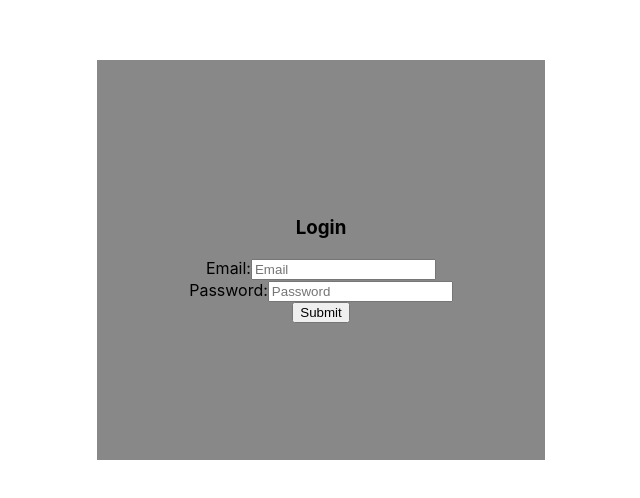
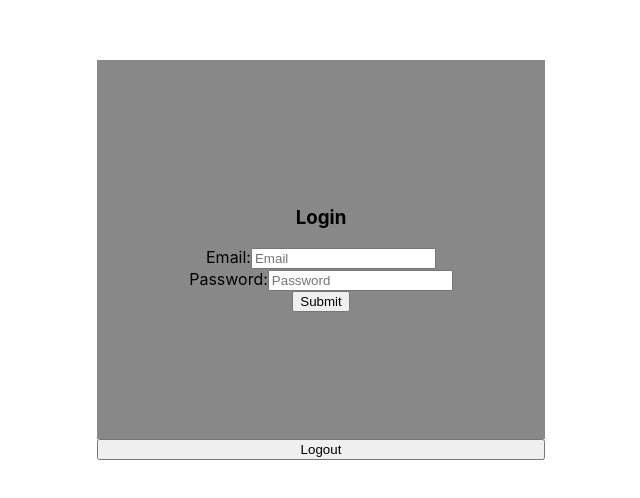
Before and after one commit to jedidiahhwang/get-crafty, a React (Create React App) app: page /login in a window 1280 px wide. Shown: the part 140-638 px from the top of the page, without its empty margins (319-959 px from the left). Built offline with nearby package versions, Linux system fonts and the light colour scheme; a web font is replaced by a local one.

Commit message:
retesting login/logout functionality

```diff
--- a/src/Components/LoginForm.js
+++ b/src/Components/LoginForm.js
@@ -31,13 +31,26 @@ const LoginForm = () => {
             })
             .catch((err) => {
                 console.log("Request did not go through");
-                console.log(err);
+                console.log(err.response.data);
             })
     }
 
-    if(user.isLoggedIn) {
-        return <Navigate to="/userpage" />
+    const userLogout = (e) => {
+        e.preventDefault();
+
+        axios
+            .post("/auth/logout")
+            .then((res) => {
+                console.log(res.data);
+            })
+            .catch((err) => {
+                console.log(err.response);
+            });
     }
+
+    // if(user.isLoggedIn) {
+    //     return <Navigate to="/userpage" />
+    // }
 
     return (
         <div id="login-form-container">
@@ -53,6 +66,7 @@ const LoginForm = () => {
                 </label>
                 <button type="submit" onClick={userLogin}>Submit</button>
             </form>
+            <button onClick={userLogout}>Logout</button>
             <>
                 {/* {user.isLoggedIn && user.email ?
                     <Navigate to="/userpage" />
--- a/src/routing/routes.js
+++ b/src/routing/routes.js
@@ -21,7 +21,7 @@ export default (
         <Route path="/" element={<HomePage />} />
         <Route path="/login" element={<LoginPage />} />
         <Route path="/register" element={<RegisterPage />} />
-        <Route path="/userpage" element={<AuthenticatedRoutes component={<UserPage />} />} />
+        {/* <Route path="/userpage" element={<AuthenticatedRoutes component={<UserPage />} />} /> */}
         <Route path="/random" element={<RandomPage />} />
     </Routes>
 )
```
